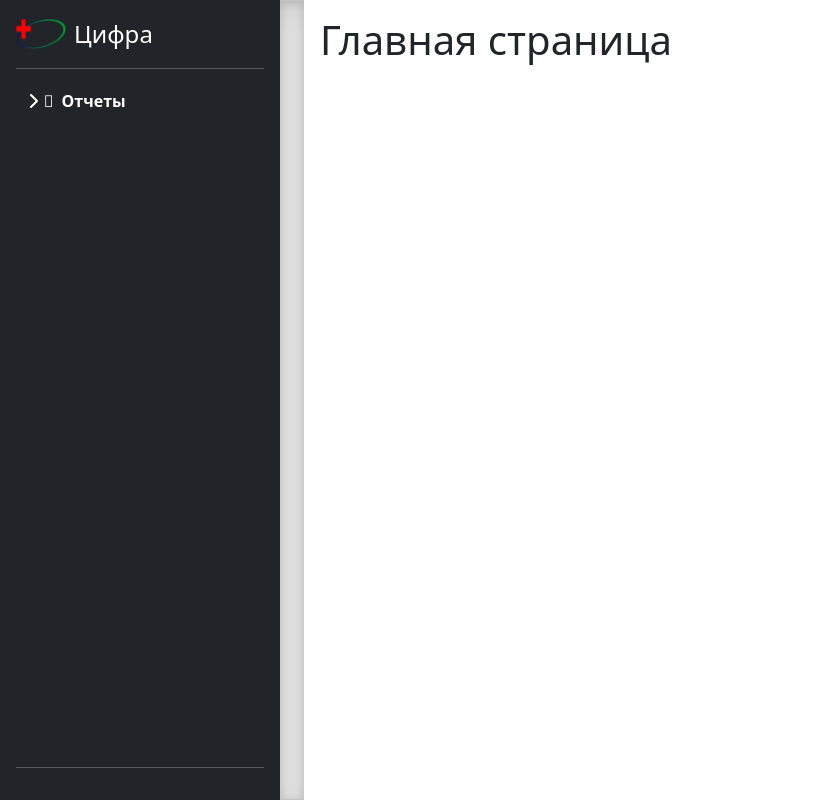
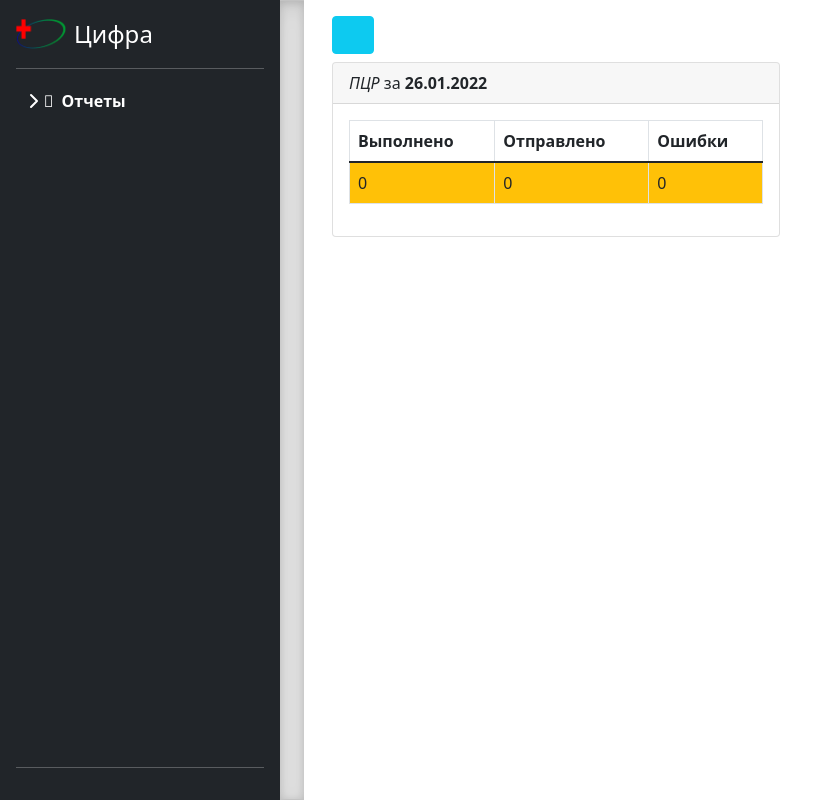
Before and after one commit to kve1989/NumberOKB, a Flask app: page / in a window 1280 px wide. Shown: the whole page, without its empty margins (0-827 px from the left). Run offline with Flask 2, Linux system fonts and the light colour scheme; data that the repository does not hold is empty; some libraries are stand-ins or nearby versions.

Commit message:
Add main page with cards

```diff
--- a/app/templates/index.html
+++ b/app/templates/index.html
@@ -4,6 +4,65 @@
 
 {% block body %}
 
-    <h1>Главная страница</h1>
+
+<div class="container">
+    <button class="btn btn-info" type="button" data-bs-toggle="collapse" data-bs-target="#collapseOne" aria-expanded="false"
+        aria-controls="collapseOne"><i class="far fa-filter"></i></button>
+
+    <div class="accordion accordion-flush mt-2 mb-2">
+        <div class="accordion-item">
+            <div id="collapseOne" class="accordion-collapse collapse" aria-labelledby="headingOne"
+                data-bs-parent="#accordionExample">
+                <div class="card">
+                    <div class="card-body">
+                        <form class="" action="/" method="post">
+                            {{ form.csrf_token() }}
+                            <div class="row mb-2">
+                                <div class="col-2 ">
+                                    {{ form.date(class="form-control") }}
+                                </div>
+                            </div>
+                            <div class="col-2">
+                                <button class="btn btn-success text-white" type="submit"><i
+                                        class="far fa-filter me-1"></i>Отобрать</button>
+                            </div>
+                        </form>
+                    </div>
+                </div>
+            </div>
+        </div>
+    </div>
+
+    <div class="row">
+        <div class="col-6">
+            <div class="card">
+                <div class="card-header">
+                    <em>ПЦР</em> за <strong>{{ moment(date).format('DD.MM.YYYY') }}</strong>
+                </div>
+                <div class="card-body">
+                    <table class="table table-bordered">
+                        <thead>
+                            <tr>
+                                <!-- <th class="col"><i class="far fa-calendar-alt me-1"></i> Дата</th> -->
+                                <th class="col">Выполнено</th>
+                                <th class="col">Отправлено</th>
+                                <th class="col">Ошибки</th>
+                            </tr>
+                        </thead>
+                        <tbody>
+                            <tr class="bg-warning">
+                                <!-- <td>Итого:</td> -->
+                                <td>{{ pcr_all|sum(attribute="done") }}</td>
+                                <td>{{ pcr_all|sum(attribute="sent") }}</td>
+                                <td>{{ pcr_all|sum(attribute="mistakes") }}</td>
+                            </tr>
+                        </tbody>
+                    </table>
+                </div>
+            </div>
+        </div>
+    </div>
+
+</div>
 
 {% endblock %}
--- a/app/views.py
+++ b/app/views.py
@@ -2,7 +2,7 @@ from flask import render_template, request, redirect, flash, session, url_for
 from app import app, db
 from app.models import PCR
 from app.forms import PCRform, SearchForm
-from datetime import datetime
+from datetime import datetime, date
 
 @app.errorhandler(404)
 def page_not_found(e):
@@ -12,9 +12,19 @@ def page_not_found(e):
 def internal_server_template(e):
     return render_template('500.html'), 500
 
-@app.route("/")
+@app.route("/", methods=["GET", "POST"])
 def home():
-    return render_template('index.html')
+    filter_date = date.today()
+
+    form = SearchForm()
+
+    if form.date.data:
+        filter_date = form.date.data
+        session['date'] = form.date.data
+
+    pcr_all = PCR.query.filter(PCR.date==filter_date).all()
+
+    return render_template('index.html', pcr_all=pcr_all, form=form, date=filter_date)
 
 @app.route("/pcr", methods=["POST", "GET"])
 def pcr_index():
```
